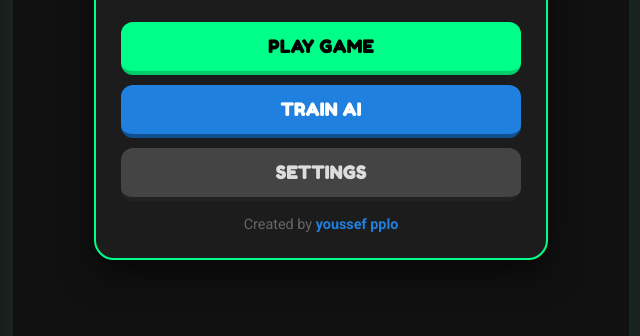
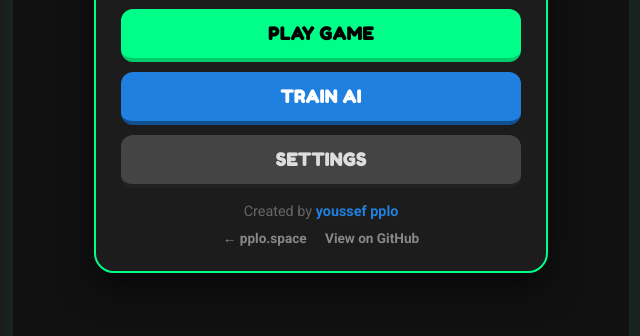
Before and after one commit to youssef-pplo/snake-ai, a website: page index.html in a window 1280 px wide. Shown: the part 328-664 px from the top of the page, without its empty margins (319-959 px from the left). Drawn offline with Linux system fonts and the light colour scheme.

Commit message:
Add links to pplo.space and GitHub repository

```diff
--- a/index.html
+++ b/index.html
@@ -70,6 +70,10 @@
             </div>
             <div class="credits">
                 Created by <a href="https://pplo.dev" target="_blank" rel="noopener noreferrer">youssef pplo</a>
+                <div style="margin-top: 10px; font-size: 0.85rem;">
+                    <a href="https://pplo.space" target="_blank" rel="noopener noreferrer" style="color: #888; text-decoration: none; margin-right: 15px;">← pplo.space</a>
+                    <a href="https://github.com/youssef-pplo/snake-ai" target="_blank" rel="noopener noreferrer" style="color: #888; text-decoration: none;">View on GitHub</a>
+                </div>
             </div>
         </div>
 
```
